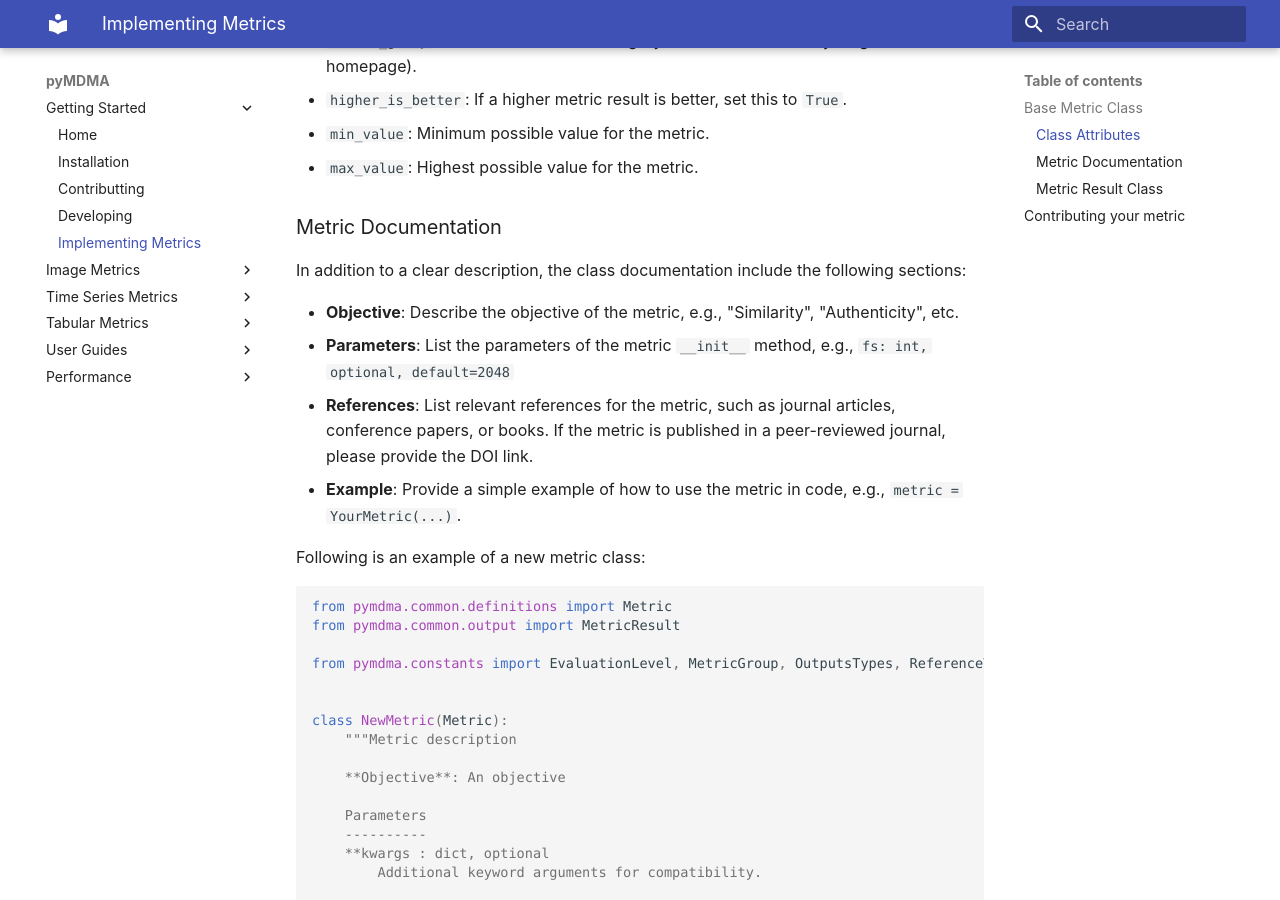
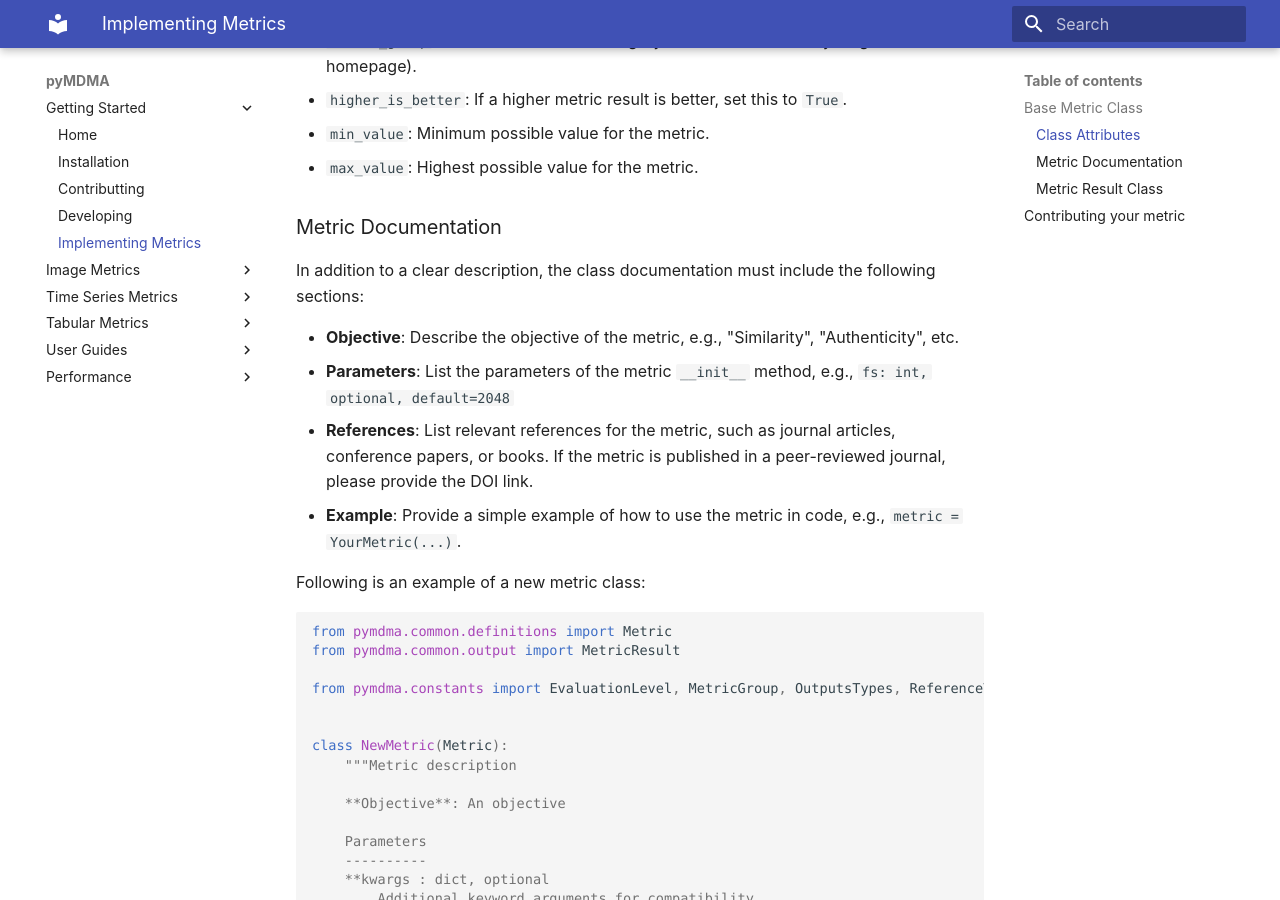
Before and after one commit to fraunhoferportugal/pymdma, an MkDocs documentation site: the page built from docs/implement_metrics.md, in a window 1280 px wide and 900 px high, scrolled down 969 px. Built offline with MkDocs 1.6.1 and Material for MkDocs 9.7.7, drawn with Linux system fonts in a browser that asks for light colours.

Commit message:
docs: SoftwareX paper citation reference docs: fixed typo in metric implementation guide

```diff
--- a/docs/implement_metrics.md
+++ b/docs/implement_metrics.md
@@ -26,7 +26,7 @@ Every metric is categorized with specific attributes that should be overriden in
 
 ### Metric Documentation
 
-In addition to a clear description, the class documentation include the following sections:
+In addition to a clear description, the class documentation must include the following sections:
 
 - **Objective**: Describe the objective of the metric, e.g., "Similarity", "Authenticity", etc.
 - **Parameters**: List the parameters of the metric `__init__` method, e.g., `fs: int, optional, default=2048`
```
Also changed, not shown: README.md (+19 -5 lines).
